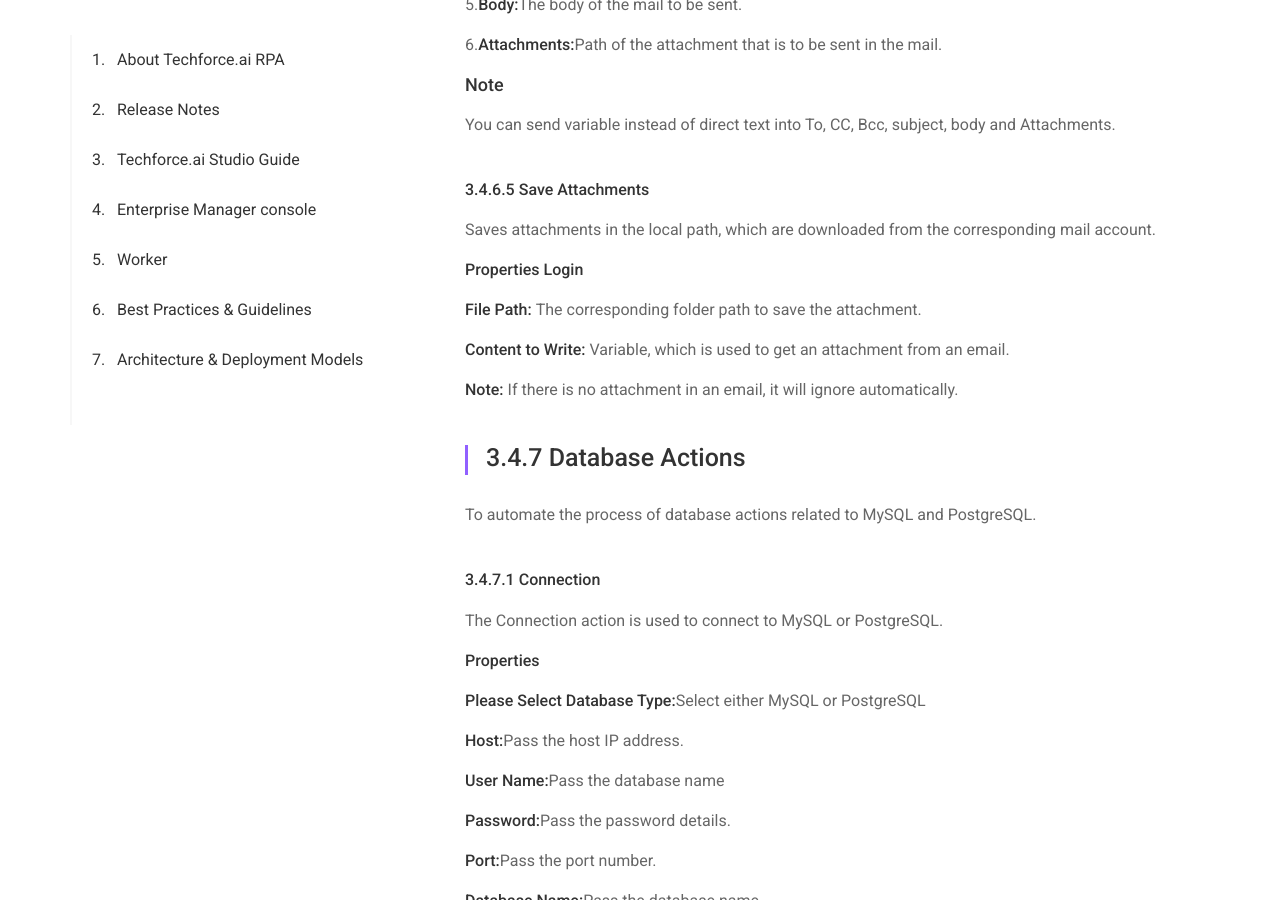
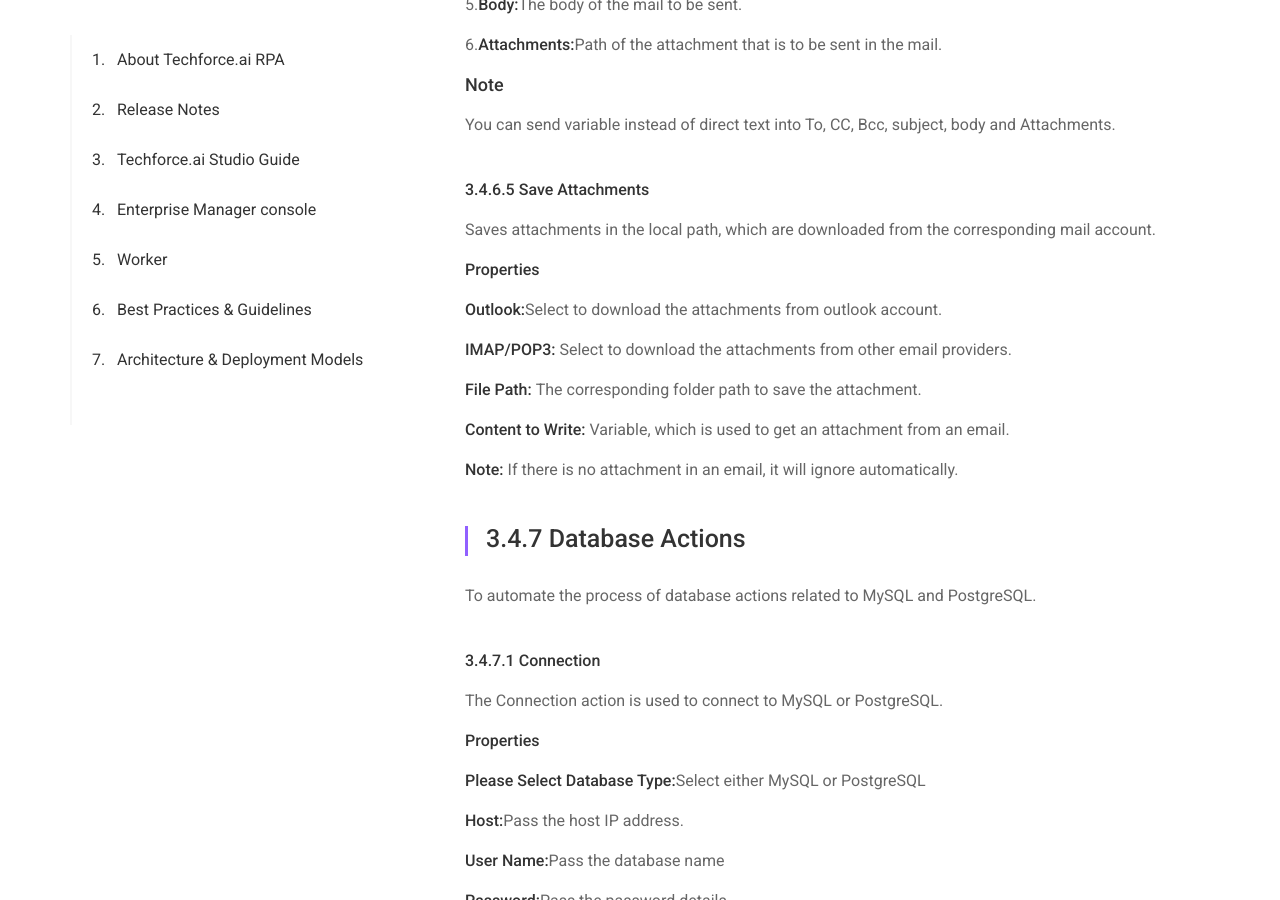
Before and after one commit to digitamizers/Documentation, a Jekyll site: the page built from index.md, in a window 1280 px wide and 900 px high, scrolled down 59955 px. Built offline with Jekyll 4.4.1, drawn with Linux system fonts in a browser that asks for light colours; some of the changed text lies outside the part shown.

Commit message:
cdszx css changes in surya

```diff
--- a/_layouts/default.html
+++ b/_layouts/default.html
@@ -948,37 +948,37 @@
                              <h5>Launch the studio</h5>
                              <li><span class="numbers">	<strong>Step 1:</strong> </span>  Create a new flow by clicking on the New Icon. A new flow will be displayed.</li>
                              <li><span class="numbers">	<strong>Step 2:</strong> </span> Click on the Open web page and drag it into the flow, where a new property window will pop up.</li>
-                             <img src="{{ '/assets/images/doc-img93.png' | relative_url }}" alt="image" style="width:600px;border:1px solid green;margin-left:25%;margin-top:10px;margin-bottom:10px;">
+                             <img src="{{ '/assets/images/doc-img93.png' | relative_url }}" alt="image" style="width:600px;border:1px solid green;margin-left:15%;margin-top:10px;margin-bottom:10px;">
                                <p style="text-align:center;"><strong>Figure:  Open web page Action </strong></p>
                              <p> Select Google Chrome and pass the URL of the website in the <strong>“Page Address”: https://www.amazon.in/</strong></p>
                               <li><span class="numbers"><strong>	Step 3:</strong> </span> Now, drag and drop the <strong>“wait”</strong> action into the flow.</li>
-                             <img src="{{ '/assets/images/doc-img94.png' | relative_url }}" alt="image" style="width:600px;border:1px solid green;margin-left:25%;margin-top:10px;margin-bottom:10px;">
+                             <img src="{{ '/assets/images/doc-img94.png' | relative_url }}" alt="image" style="width:600px;border:1px solid green;margin-left:15%;margin-top:10px;margin-bottom:10px;">
                                <p style="text-align:center;"><strong>Figure: Wait Action </strong></p>
                               <p>Pass “5 sec” in the Time in sec. Here 5 seconds wait time is given to load the webpage.</p>
                               <li><span class="numbers"><strong>	Step 4:</strong> </span>Drag and drop the <strong>“Enter Keystrokes”</strong> action into the flow.</li>
                               <p>Capture the XPath of the HTML that needs to be written in the webpage and pass that XPath in the XPath.</p>
-                             <img src="{{ '/assets/images/doc-img95.png' | relative_url }}" alt="image" style="width:600px;border:1px solid green;margin-left:25%;margin-top:10px;margin-bottom:10px;">
+                             <img src="{{ '/assets/images/doc-img95.png' | relative_url }}" alt="image" style="width:600px;border:1px solid green;margin-left:15%;margin-top:10px;margin-bottom:10px;">
                                 <p style="text-align:center;"><strong>Figure: Enter Keystrokes Action </strong></p>
                               <p>Create a variable in the variable window and set iPhone as the value pass that variable into the Text.</p>
                               <li><span class="numbers"><strong>	Step 5: </strong></span> Drag and drop the <strong>click</strong> action  into the flow.</li>
-                             <img src="{{ '/assets/images/doc-img96.png' | relative_url }}" alt="image" style="width:600px;border:1px solid green;margin-left:25%;margin-top:10px;margin-bottom:10px;">
+                             <img src="{{ '/assets/images/doc-img96.png' | relative_url }}" alt="image" style="width:600px;border:1px solid green;margin-left:15%;margin-top:10px;margin-bottom:10px;">
                                <p style="text-align:center;"><strong>Figure: Click Action </strong></p>
                               <p>Select the HTML selector and pass the XPath of the search button in the Selector</p>
                               <li><span class="numbers"><strong>	Step 6:</strong> </span> Drag and drop the wait stage and give 5 seconds like in <strong>“step 3”</strong>.</li>
-                             <img src="{{ '/assets/images/doc-img97.png' | relative_url }}" alt="image" style="width:600px;border:1px solid green;margin-left:25%;margin-top:10px;margin-bottom:10px;">
+                             <img src="{{ '/assets/images/doc-img97.png' | relative_url }}" alt="image" style="width:600px;border:1px solid green;margin-left:15%;margin-top:10px;margin-bottom:10px;">
                                  <p style="text-align:center;"><strong>Figure: Wait Action</strong></p>
                                <li><span class="numbers"><strong>	Step 7: </strong></span>Drag and drop the read action into the flow.</li>
-                             <img src="{{ '/assets/images/doc-img98.png' | relative_url }}" alt="image" style="width:600px;border:1px solid green;margin-left:25%;margin-top:10px;margin-bottom:10px;">
+                             <img src="{{ '/assets/images/doc-img98.png' | relative_url }}" alt="image" style="width:600px;border:1px solid green;margin-left:15%;margin-top:10px;margin-bottom:10px;">
                                  <p style="text-align:center;"><strong>Figure: Read Action</strong></p>
                                <p>Pass the XPath of which you want to read into the HTML element and create a variable in the variable window and pass the variable name in the Read to variable.</p>
-                             <img src="{{ '/assets/images/doc-img99.png' | relative_url }}" alt="image" style="width:600px;border:1px solid green;margin-left:25%;margin-top:10px;margin-bottom:10px;">
+                             <img src="{{ '/assets/images/doc-img99.png' | relative_url }}" alt="image" style="width:600px;border:1px solid green;margin-left:15%;margin-top:10px;margin-bottom:10px;">
                                <p style="text-align:center;"><strong>Figure: Read to Variable Action </strong></p>
                                <li><span class="numbers"> <strong>	Step 8: </strong></span> Drag and drop the echo action  into the flow.</li>
-                             <img src="{{ '/assets/images/doc-img100.png' | relative_url }}" alt="image" style="width:600px;border:1px solid green;margin-left:25%;margin-top:10px;margin-bottom:10px;">
+                             <img src="{{ '/assets/images/doc-img100.png' | relative_url }}" alt="image" style="width:600px;border:1px solid green;margin-left:15%;margin-top:10px;margin-bottom:10px;">
                                <p style="text-align:center;"><strong>Figure: Echo Action </strong></p>
                               <p>Pass the variable name created to store the read value from the webpage in the Write your custom Variable.</p>
                               <p>Echo will show the results in the logs.</p>
-                             <img src="{{ '/assets/images/doc-img101.png' | relative_url }}" alt="image" style="width:600px;border:1px solid green;margin-left:25%;margin-top:10px;margin-bottom:10px;">
+                             <img src="{{ '/assets/images/doc-img101.png' | relative_url }}" alt="image" style="width:600px;border:1px solid green;margin-left:15%;margin-top:10px;margin-bottom:10px;">
                                 <p style="text-align:center;"><strong>Figure: Logs Action</strong></p>
                               <li><span class="numbers"><strong>	Step 9: </strong></span> Now save the flow by clicking Save and run the flow by clicking the Play button in the menu bar.</li>
                           </div>
@@ -2009,7 +2009,6 @@
 
               <div id="Variables"  class="page-section">
                 <h5 class="purple">3.4.5.1 Variables</h5>
-
               </div>
 
               <div id="StringFormat"  class="page-section">
@@ -2184,7 +2183,9 @@
                             <div id="SaveAttachments"  class="page-section">
                               <h5>3.4.6.5 Save Attachments</h5>
                             <p>Saves attachments in the local path, which are downloaded from the corresponding mail account.</p>
-                            <p><strong>Properties Login</strong></p>
+                            <p><strong>Properties</strong></p>
+                            <p><span class="numbers"><strong>Outlook:</strong>Select to download the attachments from outlook account.</p>
+                            <p><span class="numbers"><strong>IMAP/POP3: </strong>Select to download the attachments from other email providers.</p>
                             <p><span class="numbers"><strong>File Path:  </strong>The corresponding folder path to save the attachment.</p>
                              <p><span class="numbers"><strong>Content to Write: </strong>Variable, which is used to get an attachment from an email.</p>
                             <p><span class="numbers"><strong>Note: </strong>If there is no attachment in an email, it will ignore automatically.</p>
@@ -2415,7 +2416,12 @@
                           <p style="text-align:center;"><strong>Figure: Worker RDP details </strong></p>
                         </div>
 
-
+                        <div id="Notifications"  class="page-section">
+                          <h3><span class="numbers">4.10</span> Notifications</h3>
+                          <p>Notifications feature displays all the notifications related to the account.</p>
+                          <img src="{{ '/assets/images/doc-img107.png' | relative_url }}"alt="image" class="topImg" style="width:400px;border:1px solid green; margin-left:25%;margin-top:10px;margin-bottom:10px;">
+                          <p style="text-align:center;"><strong>Figure: Worker RDP details </strong></p>
+                        </div>
 
                           <div id="Worker"  class="page-section">
                             <h3><span class="numbers">5.</span> Worker</h3>
```
Also changed, not shown: assets/images/doc-img107.png (added).
